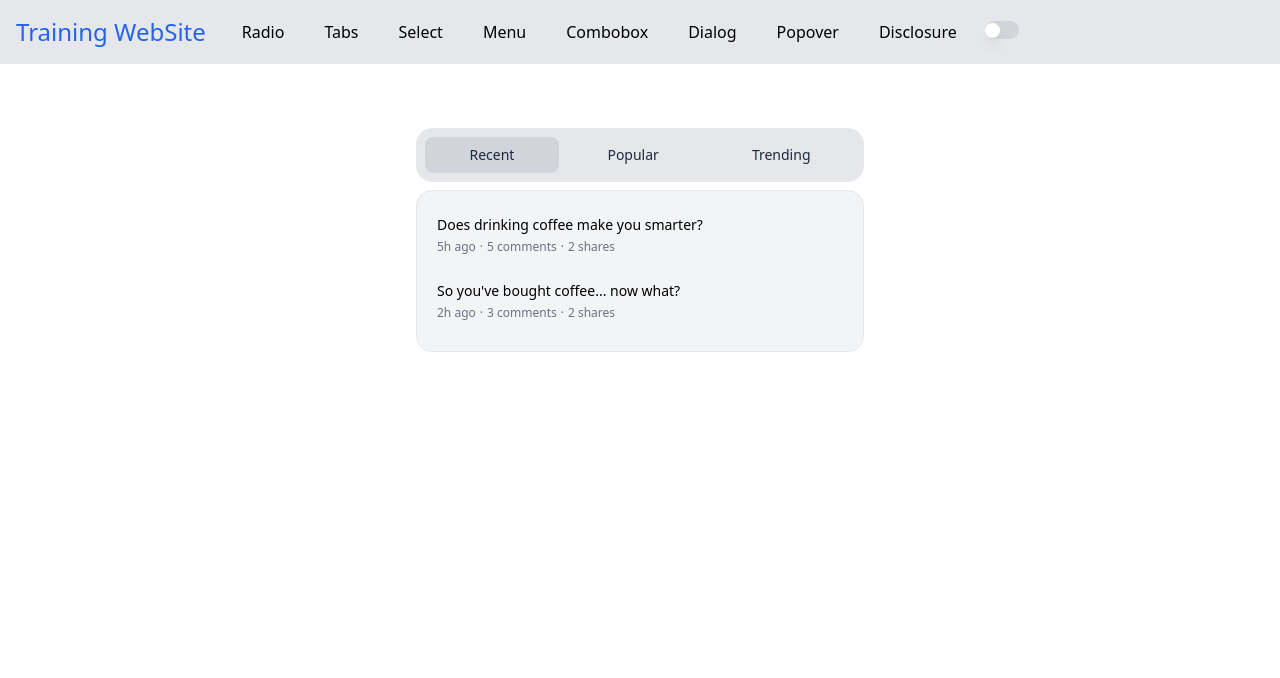
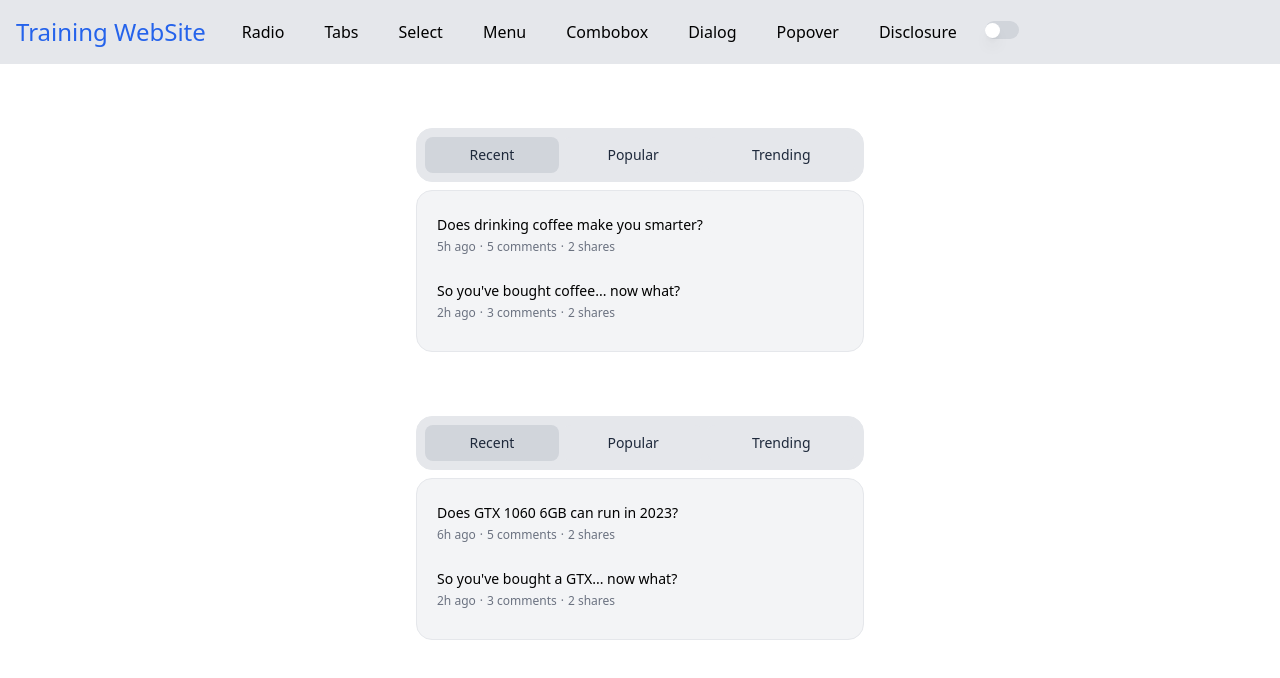
Before and after one commit to giliolizera/Training, a Vue app: page /tabs in a window 1280 px wide. Shown: the top 678 px of the page. Built offline with nearby package versions, Linux system fonts and the light colour scheme; what maska would draw is missing.

Commit message:
feat: Tabs improve

```diff
--- a/src/components/Tabs.vue
+++ b/src/components/Tabs.vue
@@ -67,12 +67,16 @@
       </div>
     </div>
   </div>
+  <div>
+    <TabsIndex/>
+  </div>
 </template>
 
 <script>
 import UpSideMenu from './UpSideMenu.vue'
 import Upside from './Upside.vue'
 import Switch from './Switch.vue'
+import TabsIndex from './TabsIndex.vue'
 
 export default {
   data() {
--- /dev/null
+++ b/src/components/TabsIndex.vue
@@ -0,0 +1,160 @@
+<template>
+    <div class="text-slate-800 bg-white rounded dark:bg-slate-800 dark:text-white">
+      <div class="w-full px-4 pt-16">
+        <div class="mx-auto w-full max-w-md rounded-2xl border border-gray-200 dark:border-none dark:bg-slate-900 bg-gray-200 p-2">
+          <div class="grid grid-flow-col justify-stretch space-x-1">
+            <button v-for="(tab, index) in tabs" :key="index" @click="active = tab.id" type="button"
+              :class="['rounded-lg px-4 py-2 text-center text-sm dark:text-white font-medium dark:hover:bg-white/[0.12] hover:bg-gray-100 focus:outline-none', active === tab.id ? 'dark:bg-white dark:text-zinc-950 bg-gray-300' : 'dark:bg-slate-900 bg-gray-200']"
+              @keydown.prevent.right="dir()" @keydown.prevent.left="esq()">
+              {{ tab.descricao }}
+            </button>
+          </div>
+        </div>
+      </div>
+      <div class="text-slate-800 bg-white rounded dark:bg-slate-800 dark:text-white w-full pt-2">
+        <div class="mx-auto w-full max-w-md rounded-2xl dark:bg-white bg-gray-100 dark:border-none border border-gray-200 px-5 relative">
+          <div v-if="active === 1">
+            <button v-for="(recent, index) in Recent" :key="index">
+              <div class="pt-5">
+                <h3 class="mt-1 text-sm font-medium leading-5 text-black">{{ recent.title }}</h3>
+                <ul class="mt-1 flex space-x-1 text-xs font-normal leading-4 text-gray-500">
+                  <li>{{ recent.date }}</li>
+                  <span aria-hidden="true"> &middot; </span>
+                  <li>{{ recent.commentCount }} comments</li>
+                  <span aria-hidden="true"> &middot; </span>
+                  <li>{{ recent.shareCount }} shares</li>
+                </ul>
+              </div>
+            </button>
+            <div class="py-3.5"></div>
+          </div>
+          <div v-if="active === 2">
+            <button v-for="(popular, index) in Popular" :key="index">
+              <div class="pt-5">
+                <h3 class="mt-1 text-sm font-medium leading-5 text-black">{{ popular.title }}</h3>
+                <ul class="mt-1 flex space-x-1 text-xs font-normal leading-4 text-gray-500">
+                  <li>{{ popular.date }}</li>
+                  <span aria-hidden="true"> &middot; </span>
+                  <li>{{ popular.commentCount }} comments</li>
+                  <span aria-hidden="true"> &middot; </span>
+                  <li>{{ popular.shareCount }} shares</li>
+                </ul>
+              </div>
+            </button>
+            <div class="py-3.5"></div>
+          </div>
+          <div v-if="active === 3">
+            <button v-for="(trending, index) in Trending" :key="index">
+              <div class="pt-5">
+                <h3 class="mt-1 text-sm font-medium leading-5 text-black">{{ trending.title }}</h3>
+                <ul class="mt-1 flex space-x-1 text-xs font-normal leading-4 text-gray-500">
+                  <li>{{ trending.date }}</li>
+                  <span aria-hidden="true"> &middot; </span>
+                  <li>{{ trending.commentCount }} comments</li>
+                  <span aria-hidden="true"> &middot; </span>
+                  <li>{{ trending.shareCount }} shares</li>
+                </ul>
+              </div>
+            </button>
+            <div class="py-3.5"></div>
+          </div>
+        </div>
+      </div>
+    </div>
+  </template>
+
+  <script>
+  export default {
+    data() {
+      return {
+        tabs: [
+          {
+            id: 1,
+            descricao: 'Recent'
+          },
+          {
+            id: 2,
+            descricao: 'Popular'
+          },
+          {
+            id: 3,
+            descricao: 'Trending'
+          }
+        ],
+        Recent: [
+          {
+            id: 1,
+            title: "Does GTX 1060 6GB can run in 2023?",
+            date: "6h ago",
+            commentCount: 5,
+            shareCount: 2,
+          },
+          {
+            id: 2,
+            title: "So you've bought a GTX... now what?",
+            date: "2h ago",
+            commentCount: 3,
+            shareCount: 2,
+          },
+        ],
+        Popular: [
+          {
+            id: 1,
+            title: "Is Graphics Card accompanies an Processor?",
+            date: "Out 07",
+            commentCount: 29,
+            shareCount: 16,
+          },
+          {
+            id: 2,
+            title: "The most innovative things happening in Ryzen",
+            date: "Mai 14",
+            commentCount: 24,
+            shareCount: 12,
+          },
+        ],
+        Trending: [
+          {
+            id: 1,
+            title: "Ask Me Anything: 10 answers to your questions about PC",
+            date: "4d ago",
+            commentCount: 9,
+            shareCount: 5,
+          },
+          {
+            id: 2,
+            title: "The worst advice we've ever heard about Intel ARC GPU",
+            date: "1d ago",
+            commentCount: 1,
+            shareCount: 2,
+          },
+        ],
+        active: 1
+      };
+    },
+    methods: {
+      dir() {
+        if (this.active === 1) {
+          this.active = 2
+        }
+        else if (this.active === 2) {
+          this.active = 3
+        }
+        else if (this.active === 3) {
+          this.active = 1
+        }
+      },
+      esq() {
+        if (this.active === 3) {
+          this.active = 2
+        }
+        else if (this.active === 2) {
+          this.active = 1
+        }
+        else if (this.active === 1) {
+          this.active = 3
+        }
+      }
+    },
+  }
+  </script>
```
